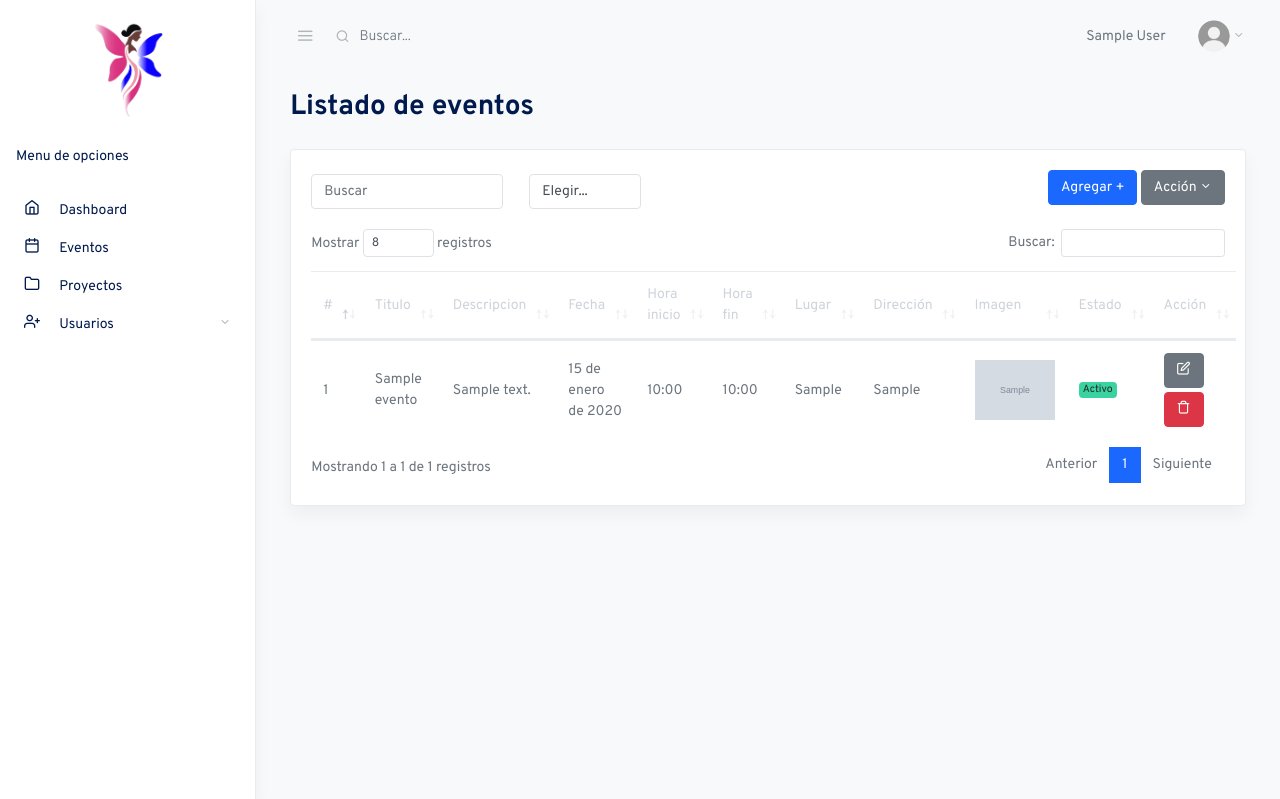
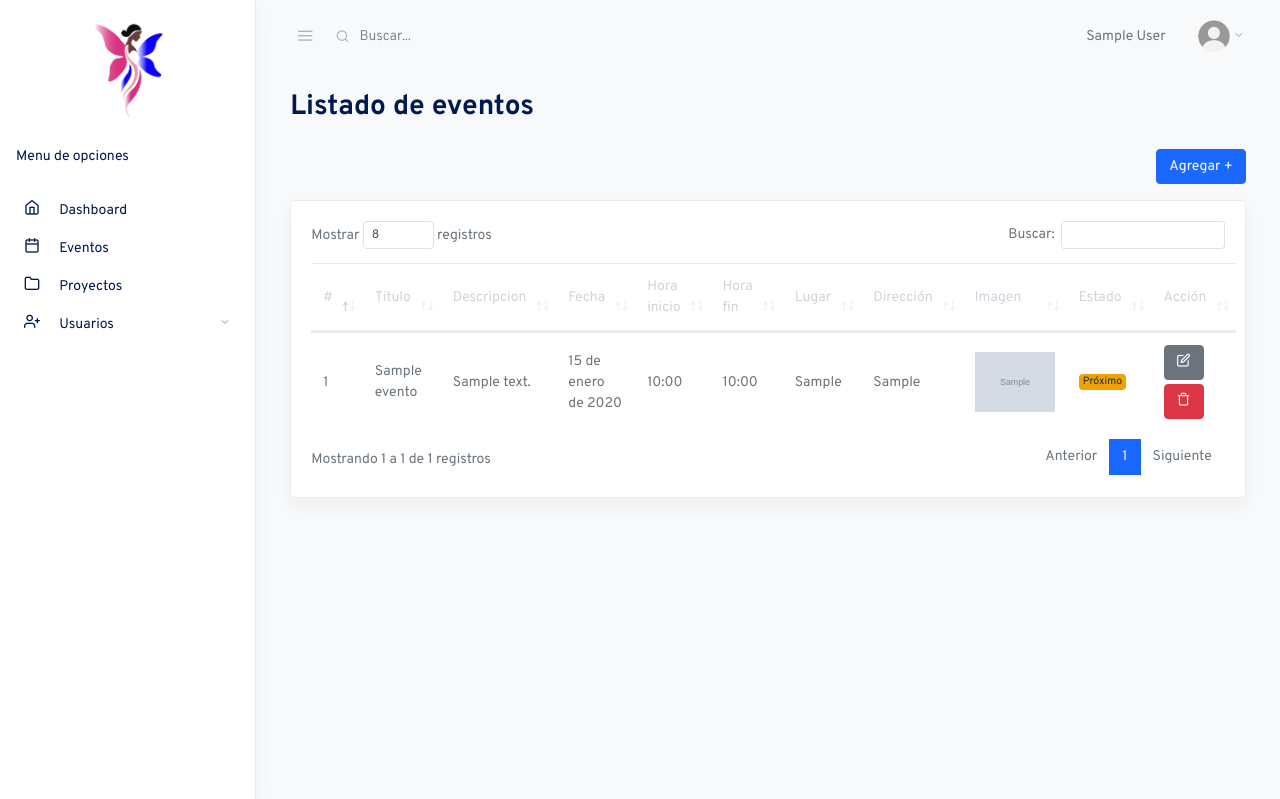
Before and after one commit to emily-ochoa-instipp/fundacionETM, a Django app: page /eventos/listar_eventos/ in a window 1280 px wide. Shown: the top 799 px of the page. Run offline with Django 5.2, Linux system fonts and the light colour scheme; a user stored in the database is signed in; tables that the repository leaves empty hold one stand-in row (values such as "Sample post"); grey boxes marked "Sample" are stand-in pictures; some libraries are stand-ins or nearby versions; some web fonts are replaced.

Commit message:
act estados de eventos

```diff
--- a/apps/eventos/templates/eventos/tabla_eventos.html
+++ b/apps/eventos/templates/eventos/tabla_eventos.html
@@ -9,124 +9,15 @@
             <div class="col-12">
               <h2 class="mb-2 page-title">Listado de eventos</h2>
               <div class="row my-4">
+
+                <div class="col-12 mb-3 d-flex justify-content-end">
+                  <button type="button" class="btn btn-primary" data-toggle="modal" data-target="#eventModal">Agregar +</button>
+                </div>
+
                 <!-- Small table -->
                 <div class="col-md-12">
                   <div class="card shadow">
                     <div class="card-body">
-
-                      <div data-buscador>
-                        <!--tabla encabezado agregar buscador accion-->
-                        <div class="toolbar row mb-3">
-                          <div class="col">
-                            <form class="form-inline">
-                              <div class="form-row">
-                                <div class="form-group col-auto">
-                                  <label for="search" class="sr-only">Buscar</label>
-                                  <input type="text" class="form-control" id="buscador" value="" placeholder="Buscar">
-                                </div>
-                                <div class="form-group col-auto ml-3">
-                                  <label class="my-1 mr-2 sr-only" for="inlineFormCustomSelectPref">Estado</label>
-                                  <select class="custom-select my-1 mr-sm-2" id="inlineFormCustomSelectPref">
-                                    <option selected>Elegir...</option>
-                                    <option value="1">Processing</option>
-                                    <option value="2">Success</option>
-                                    <option value="3">Pending</option>
-                                    <option value="3">Hold</option>
-                                  </select>
-                                </div>
-                              </div>
-                            </form>
-                          </div>
-                          <div class="col ml-auto">
-                            <div class="dropdown float-right">
-
-                              <button type="button" class="btn btn-primary" data-toggle="modal" data-target="#eventModal">Agregar +</button>
-
-                              <button class="btn btn-secondary dropdown-toggle" type="button" id="actionMenuButton" data-toggle="dropdown" aria-haspopup="true" aria-expanded="false"> Acción </button>
-                              <div class="dropdown-menu" aria-labelledby="actionMenuButton">
-                                <a class="dropdown-item" href="#">Exportar</a>
-                                <a class="dropdown-item" href="#">Eliminar</a>
-                                <a class="dropdown-item" href="#">Something else here</a>
-                              </div>
-                            </div>
-                            <!-- new event modal -->
-                            <div class="modal fade" id="eventModal" tabindex="-1" role="dialog" aria-labelledby="eventModalLabel" aria-hidden="true">
-                              <div class="modal-dialog" role="document">
-                                <div class="modal-content">
-                                  <div class="modal-header">
-                                    <h5 class="modal-title" id="varyModalLabel">Agregar evento</h5>
-                                    <button type="button" class="close" data-dismiss="modal" aria-label="Close">
-                                      <span aria-hidden="true">&times;</span>
-                                    </button>
-                                  </div>
-                                  <div class="modal-body p-4">
-                                    <form method="post" action="{% url 'registrar_evento' %}" enctype="multipart/form-data">
-                                      {% csrf_token %}
-                                      {% if error is not None %}
-                                          <div class="alert alert-danger" role="alert">
-                                          {{ error }}
-                                          </div>
-                                      {% endif %}
-                                      <div class="form-row">
-                                        <div class="form-group col-md-12">
-                                          <label for="inputTitulo">Título</label>
-                                          <input type="text" class="form-control" id="inputTitulo" placeholder="Titulo" name="txtTitulo" required>
-                                        </div>
-                                        <!-- <div class="form-group col-md-6">
-                                          <label for="inputDescripcion">Descripcion</label>
-                                          <input type="text" class="form-control" id="inputDescripcion" placeholder="Descripcion" name="txtDescripcion" required>
-                                        </div> -->
-                                        <div class="form-group col-md-12">
-                                          <label for="inputDescripcion">Descripción</label>
-                                          <textarea class="form-control" id="inputDescripcion" name="txtDescripcion" rows="4" required></textarea>
-                                        </div>
-                                        <div class="form-group col-md-6">
-                                          <label for="inputFch">Fecha</label>
-                                          <input type="date" class="form-control" id="inputFch" placeholder="Fecha" name="txtFecha" required>
-                                        </div>
-
-                                        <div class="form-group col-md-6">
-                                          <label for="inputDireccion">Dirección</label>
-                                          <input type="text" class="form-control" id="inputDireccion" placeholder="Dirección" name="txtDireccion" required>
-                                        </div>
-
-                                        <div class="form-group col-md-6">
-                                          <label for="example-time">Hora inicio</label>
-                                          <input class="form-control" id="example-time" type="time" name="txtHoraInicio" required>
-                                        </div>
-
-                                        <div class="form-group col-md-6">
-                                          <label for="example-time">Hora Fin</label>
-                                          <input class="form-control" id="example-time" type="time" name="txtHoraFin" required>
-                                        </div>
-
-                                        <div class="form-group col-md-6">
-                                          <label for="inputLugar">Lugar</label>
-                                          <input type="text" class="form-control" id="inputLugar" placeholder="Lugar" name="txtLugar" required>
-                                        </div>
-                                      </div>
-                                      <div class="modal-footer d-flex justify-content-between">
-                                        <div class="custom-control custom-switch">
-                                          <input type="checkbox" class="custom-control-input" id="RepeatSwitch" name="txtEstado" checked>
-                                          <label class="custom-control-label" for="RepeatSwitch">Activo</label>
-                                        </div>
-                                        <div>
-                                          <button type="submit" class="btn btn-primary mr-4">Guardar</button>
-                                          <a href="{% url 'tabla_eventos' %}" class="btn btn-danger">Cancelar</a>
-                                        </div>
-                                      </div>
-                                    </form>
-                                  </div>
-                                </div>
-                            </div>
-                          </div> <!-- new event modal -->
-                        </div>
-                        </div>
-                      </div>
-
-                      <div data-no-resultados class="alert alert-warning" style="display:none;">
-                          No se encontraron resultados.
-                      </div>
                       <!-- table -->
                       <table class="table datatables table-hover" id="dataTable-1">
                         <thead>
@@ -163,11 +54,13 @@
                               {% endif %}
                             </td>
                             <td>
-                              {% if evento.estado %}
-                                  <span class="badge badge-success">Activo</span>
-                                {% else %}
-                                  <span class="badge badge-danger">Inactivo</span>
-                                {% endif %}
+                              {% if evento.estado == 'proximo' %}
+                                <span class="badge badge-warning">Próximo</span>
+                              {% elif evento.estado == 'realizado' %}
+                                <span class="badge badge-success">Realizado</span>
+                              {% else %}
+                                <span class="badge badge-danger">Cancelado</span>
+                              {% endif %}
                             </td>
 
 
@@ -218,6 +111,71 @@
 
       </main> <!-- main -->
 
+      <!-- new event modal -->
+      <div class="modal fade" id="eventModal" tabindex="-1" role="dialog" aria-labelledby="eventModalLabel" aria-hidden="true">
+        <div class="modal-dialog" role="document">
+          <div class="modal-content">
+            <div class="modal-header">
+              <h5 class="modal-title" id="varyModalLabel">Agregar evento</h5>
+              <button type="button" class="close" data-dismiss="modal" aria-label="Close">
+                <span aria-hidden="true">&times;</span>
+              </button>
+            </div>
+            <div class="modal-body p-4">
+              <form method="post" action="{% url 'registrar_evento' %}" enctype="multipart/form-data">
+                {% csrf_token %}
+                {% if error is not None %}
+                    <div class="alert alert-danger" role="alert">
+                    {{ error }}
+                    </div>
+                {% endif %}
+                <div class="form-row">
+                  <div class="form-group col-md-12">
+                    <label for="inputTitulo">Título</label>
+                    <input type="text" class="form-control" id="inputTitulo" placeholder="Titulo" name="txtTitulo" required>
+                  </div>
+
+                  <div class="form-group col-md-12">
+                    <label for="inputDescripcion">Descripción</label>
+                    <textarea class="form-control" id="inputDescripcion" name="txtDescripcion" rows="4" required></textarea>
+                  </div>
+                  <div class="form-group col-md-6">
+                    <label for="inputFch">Fecha</label>
+                    <input type="date" class="form-control" id="inputFch" placeholder="Fecha" name="txtFecha" required>
+                  </div>
+
+                  <div class="form-group col-md-6">
+                    <label for="inputDireccion">Dirección</label>
+                    <input type="text" class="form-control" id="inputDireccion" placeholder="Dirección" name="txtDireccion" required>
+                  </div>
+
+                  <div class="form-group col-md-6">
+                    <label for="example-time">Hora inicio</label>
+                    <input class="form-control" id="example-time" type="time" name="txtHoraInicio" required>
+                  </div>
+
+                  <div class="form-group col-md-6">
+                    <label for="example-time">Hora Fin</label>
+                    <input class="form-control" id="example-time" type="time" name="txtHoraFin" required>
+                  </div>
+
+                  <div class="form-group col-md-6">
+                    <label for="inputLugar">Lugar</label>
+                    <input type="text" class="form-control" id="inputLugar" placeholder="Lugar" name="txtLugar" required>
+                  </div>
+                </div>
+                <div class="modal-footer d-flex justify-content-end">
+                  <div>
+                    <button type="submit" class="btn btn-primary mr-4">Guardar</button>
+                    <a href="{% url 'tabla_eventos' %}" class="btn btn-danger">Cancelar</a>
+                  </div>
+                </div>
+              </form>
+            </div>
+          </div>
+      </div>
+    </div> <!-- new event modal -->
+
     <script>
       window.dataLayer = window.dataLayer || [];
 
--- a/apps/eventos/views.py
+++ b/apps/eventos/views.py
@@ -1,34 +1,45 @@
 from django.shortcuts import render, redirect, get_object_or_404
 from django.contrib.auth.decorators import login_required
 from apps.eventos.models import Evento, ImagenEvento
+from datetime import date
 
 # Create your views here.
 
 @login_required
 def tabla_eventos(request):
-    eventos = Evento.objects.all()
+    eventos = Evento.objects.all().order_by('-fecha')
     return render(request, 'eventos/tabla_eventos.html', {
         'eventos': eventos
     })
 
+@login_required
 def registrar_evento(request):
+    error = None
 
     if request.method == 'POST':
         titulo = request.POST.get('txtTitulo')
         descripcion = request.POST.get('txtDescripcion')
-        fecha = request.POST.get('txtFecha')
+        fecha_str = request.POST.get('txtFecha')
         hora_inicio = request.POST.get('txtHoraInicio')
         hora_fin = request.POST.get('txtHoraFin')
         lugar = request.POST.get('txtLugar')
         direccion = request.POST.get('txtDireccion')
         imagen = request.FILES.get('txtImagen')
+        estado_form = request.POST.get('estado')
 
-        estado = True
-
-
-        if not (titulo and descripcion and fecha):
+        if not (titulo and descripcion and fecha_str):
             error = "Todos los campos son obligatorios"
         else:
+            fecha = date.fromisoformat(fecha_str)
+            hoy = date.today()
+
+            if estado_form == 'cancelado':
+                estado_final = 'cancelado'
+            elif estado_form == 'realizado':
+                estado_final = 'realizado'
+            else:
+                estado_final = 'realizado' if fecha < hoy else 'proximo'
+
             Evento.objects.create(
                 titulo=titulo,
                 descripcion=descripcion,
@@ -38,7 +49,7 @@ def registrar_evento(request):
                 lugar=lugar,
                 direccion=direccion,
                 imagen=imagen,
-                estado=estado
+                estado=estado_final
             )
             return redirect('tabla_eventos')
 
@@ -53,27 +64,44 @@ def registrar_evento(request):
 def editar_evento(request, evento_id):
     evento = Evento.objects.get(id=evento_id)
 
+    error = None
+
     if request.method == 'POST':
         evento.titulo = request.POST.get('txtTitulo')
         evento.descripcion = request.POST.get('txtDescripcion')
-        evento.fecha = request.POST.get('txtFecha')
+
+        fecha_str = request.POST.get('txtFecha')
+        fecha = date.fromisoformat(fecha_str)
+        evento.fecha = fecha
+
         evento.hora_inicio = request.POST.get('txtHoraInicio')
         evento.hora_fin = request.POST.get('txtHoraFin')
         evento.lugar = request.POST.get('txtLugar')
         evento.direccion = request.POST.get('txtDireccion')
-        evento.estado = True if request.POST.get('estado') == 'on' else False
+        estado_form = request.POST.get('estado')
 
-        #imagen portada
-        if request.FILES.get('txtImagen'):
-            evento.imagen = request.FILES['txtImagen']
+        hoy = date.today()
 
-        evento.save()
+        if estado_form == 'proximo' and evento.fecha < hoy:
+            error = "No puedes marcar como próximo un evento cuya fecha ya pasó."
 
-        return redirect('tabla_eventos')
+        elif estado_form == 'realizado' and evento.fecha > hoy:
+            error = "No puedes marcar como realizado un evento con fecha futura."
+
+        else:
+            evento.estado = estado_form
+
+            #imagen portada
+            if request.FILES.get('txtImagen'):
+                evento.imagen = request.FILES['txtImagen']
+
+            evento.save()
+
+            return redirect('tabla_eventos')
 
     galeria = evento.galeria.all()
 
-    return render(request, 'eventos/editar_evento.html', {'evento': evento, 'galeria': galeria})
+    return render(request, 'eventos/editar_evento.html', {'evento': evento, 'galeria': galeria, 'error': error,'Evento': Evento})
 
 @login_required
 def eliminar_evento(request, evento_id):
```
Also changed, not shown: apps/eventos/models.py (+6 -13 lines), apps/eventos/templates/eventos/editar_evento.html (+13 -7 lines), apps/eventos/migrations/0006_alter_evento_estado.py (added).
